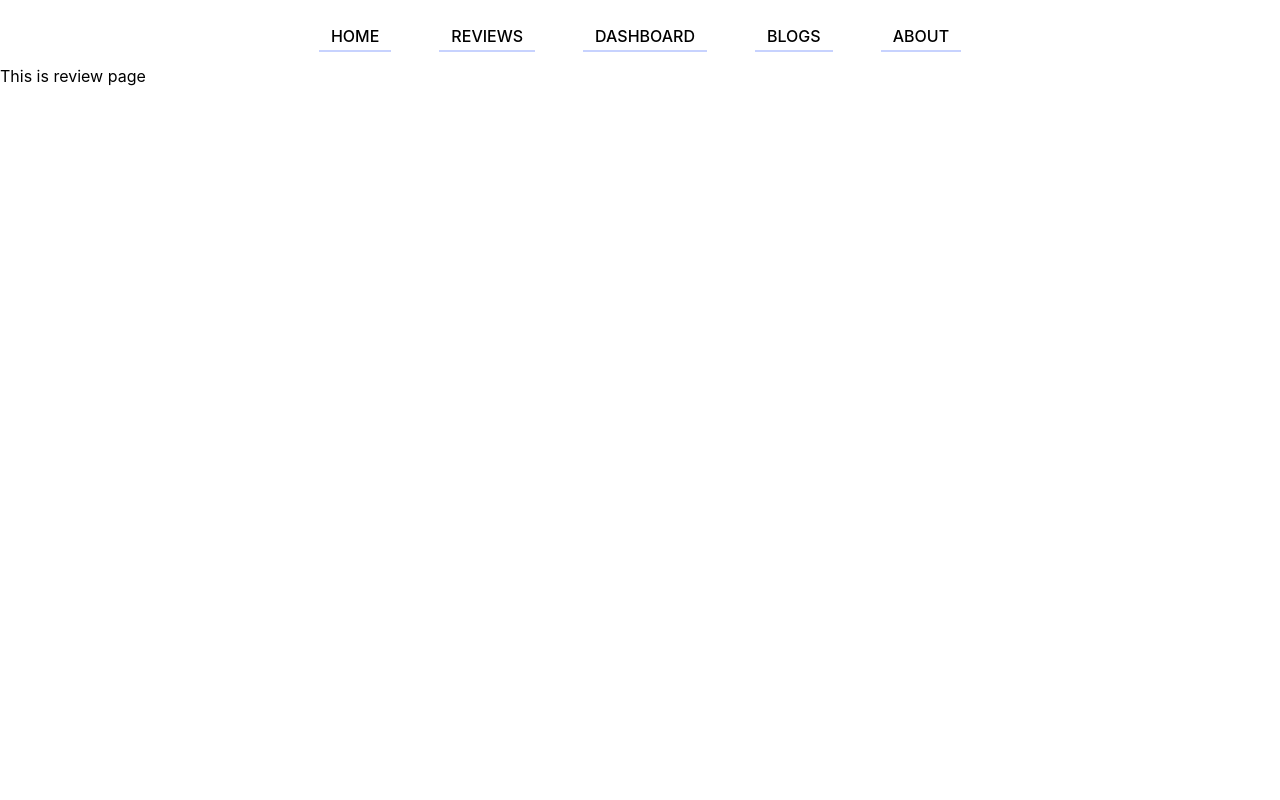
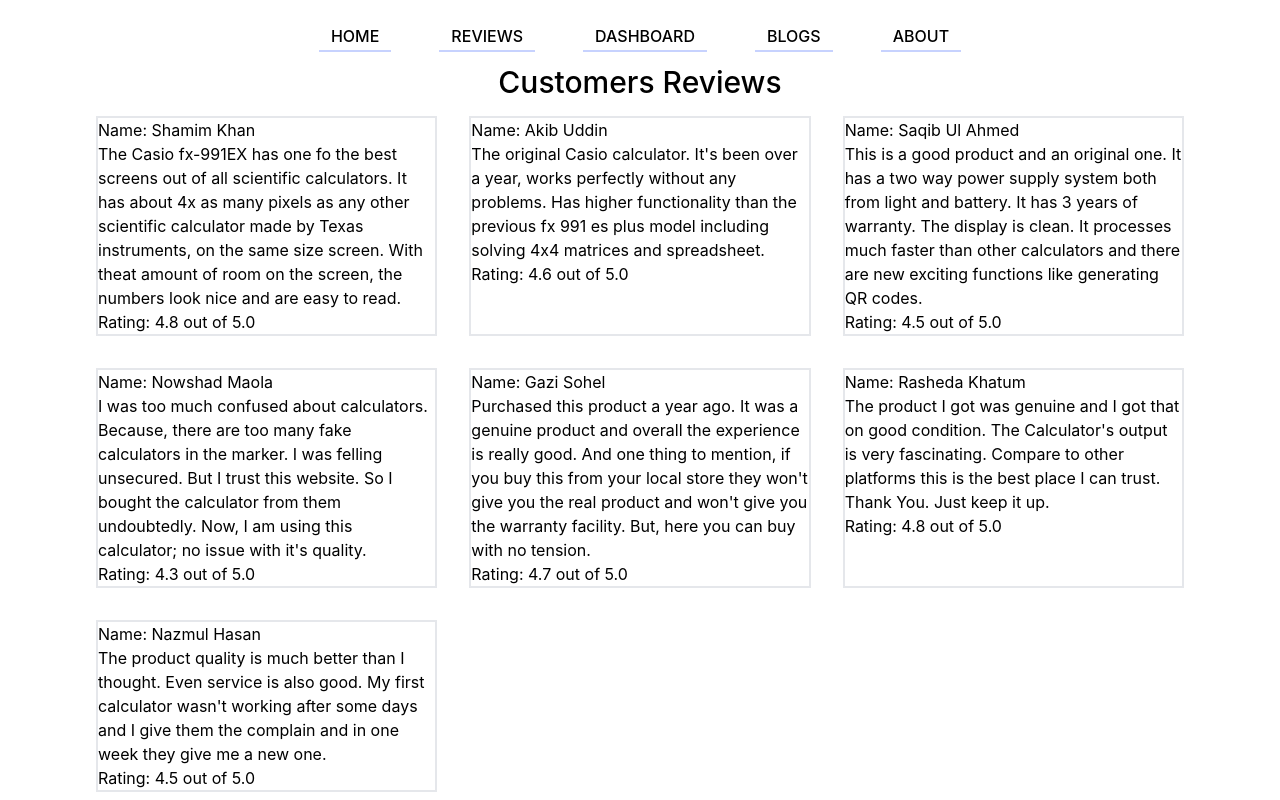
Before and after one commit to mobashirul-alam/product-analysis-website-mobashirul-alam-p, a React (Create React App) app: page /reviews in a window 1280 px wide. Built offline with nearby package versions, Linux system fonts and the light colour scheme.

Commit message:
review data added and sorted in reviews

```diff
--- /dev/null
+++ b/public/reviewsData.json
@@ -0,0 +1,44 @@
+[
+    {
+        "id": 1,
+        "name": "Shamim Khan",
+        "details": "The Casio fx-991EX has one fo the best screens out of all scientific calculators. It has about 4x as many pixels as any other scientific calculator made by Texas instruments, on the same size screen. With theat amount of room on the screen, the numbers look nice and are easy to read.",
+        "rating": "4.8"
+    },
+    {
+        "id": 2,
+        "name": "Akib Uddin",
+        "details": "The original Casio calculator. It's been over a year, works perfectly without any problems. Has higher functionality than the previous fx 991 es plus model including solving 4x4 matrices and spreadsheet.",
+        "rating": "4.6"
+    },
+    {
+        "id": 3,
+        "name": "Saqib Ul Ahmed",
+        "details": "This is a good product and an original one. It has a two way power supply system both from light and battery. It has 3 years of warranty. The display is clean. It processes much faster than other calculators and there are new exciting functions like generating QR codes.",
+        "rating": "4.5"
+    },
+    {
+        "id": 4,
+        "name": "Nowshad Maola",
+        "details": "I was too much confused about calculators. Because, there are too many fake calculators in the marker. I was felling unsecured. But I trust this website. So I bought the calculator from them undoubtedly. Now, I am using this calculator; no issue with it's quality.",
+        "rating": "4.3"
+    },
+    {
+        "id": 5,
+        "name": "Gazi Sohel",
+        "details": "Purchased this product a year ago. It was a genuine product and overall the experience is really good. And one thing to mention, if you buy this from your local store they won't give you the real product and won't give you the warranty facility. But, here you can buy with no tension.",
+        "rating": "4.7"
+    },
+    {
+        "id": 6,
+        "name": "Rasheda Khatum",
+        "details": "The product I got was genuine and I got that on good condition. The Calculator's output is very fascinating. Compare to other platforms this is the best place I can trust. Thank You. Just keep it up.",
+        "rating": "4.8"
+    },
+    {
+        "id": 7,
+        "name": "Nazmul Hasan",
+        "details": "The product quality is much better than I thought. Even service is also good. My first calculator wasn't working after some days and I give them the complain and in one week they give me a new one.",
+        "rating": "4.5"
+    }
+]
--- /dev/null
+++ b/src/components/Review/Review.js
@@ -0,0 +1,14 @@
+import React from 'react';
+
+const Review = ({ review }) => {
+    const { name, details, rating } = review;
+    return (
+        <div className='border-2'>
+            <p>Name: {name}</p>
+            <p>{details}</p>
+            <p>Rating: {rating} out of 5.0</p>
+        </div>
+    );
+};
+
+export default Review;
--- a/src/components/Reviews/Reviews.js
+++ b/src/components/Reviews/Reviews.js
@@ -1,9 +1,22 @@
 import React from 'react';
+import useReviews from '../../hooks/useReviews';
+import Review from '../Review/Review';
 
 const Reviews = () => {
+
+    const [reviews, setReviews] = useReviews();
+
     return (
         <div>
-            <h1>This is review page</h1>
+            <h1 className='text-center text-3xl font-medium mt-2 mb-4'>Customers Reviews</h1>
+            <div className='mx-24 grid md:grid-cols-3 gap-8'>
+                {
+                    reviews.map(review => <Review
+                        key={review.id}
+                        review={review}
+                    ></Review>)
+                }
+            </div>
         </div>
     );
 };
--- /dev/null
+++ b/src/hooks/useReviews.js
@@ -0,0 +1,15 @@
+import { useEffect, useState } from "react"
+
+const useReviews = () => {
+    const [reviews, setReviews] = useState([]);
+
+    useEffect(() => {
+        fetch('reviewsData.json')
+            .then(res => res.json())
+            .then(data => setReviews(data))
+    }, [])
+
+    return [reviews, setReviews];
+}
+
+export default useReviews;
```
